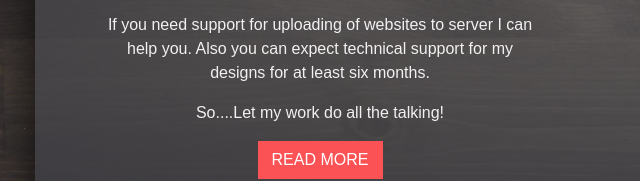
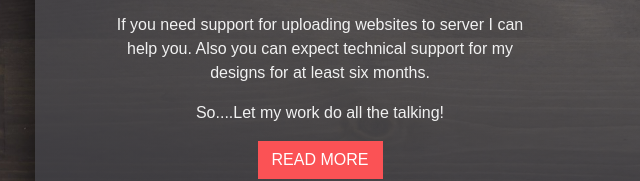
Before and after one commit to shereefdesigns/shereefdesigns.github.io, a plain HTML site: page index.html in a window 1280 px wide. Shown: the part 619-800 px from the top of the page, 35-675 px from the left. Drawn offline with nearby package versions, Linux system fonts and the light colour scheme.

Commit message:
Update index.html

```diff
--- a/index.html
+++ b/index.html
@@ -54,7 +54,7 @@
               I Make Wonderful Things
             </p>
             <p>I'm an engineering post graduate passionate in web designing and development. My expertise includes custom Website Design and Development using HTML, HTML5, CSS3, Bootstrap 3, Bootstrap 4, javaScript, jQuery and PHP.  Also I'm a specialist in dynamic Website development on WordPress platform, a most popular CMS nowadays.</p>
-            <p>If you need support for uploading of websites to server I can help you. Also you can expect technical support for my designs for at least six months.</p>
+            <p>If you need support for uploading websites to server I can help you. Also you can expect technical support for my designs for at least six months.</p>
 
             <p>So....Let my work do all the talking!</p>
             <button type="button" class="btn btn-primary mx-auto d-block">READ MORE</button>
```
